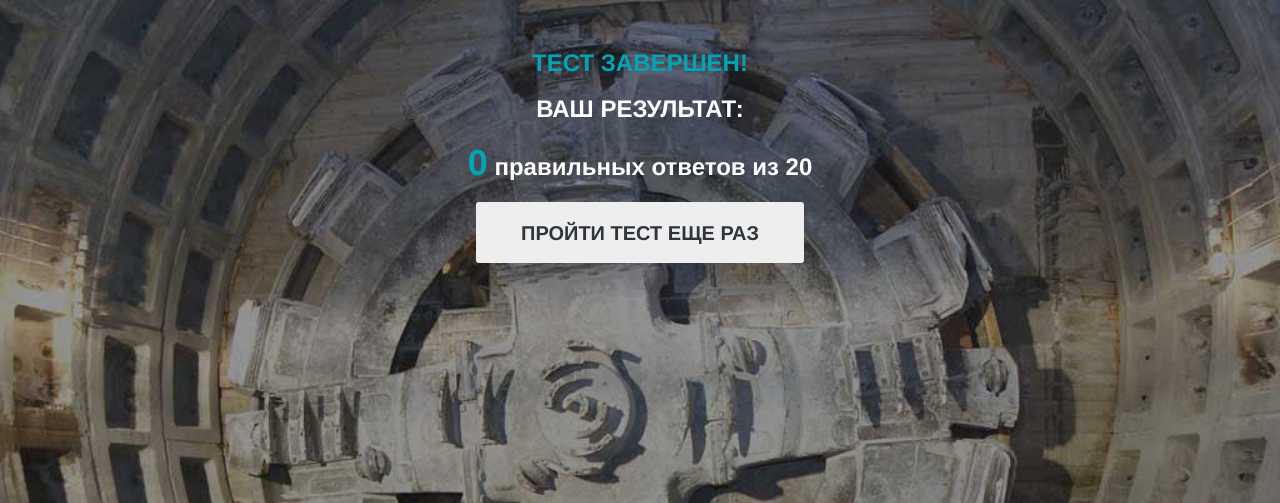
After one commit to konsta78/quiz, a Django app: page /results/ in a window 1280 px wide. The commit adds this page. Shown: the top 503 px of the page. Run offline with Django 3.2, Linux system fonts and the light colour scheme; parts of the project's set-up code (start-up, migrations or seed data) failed here and were passed over; some libraries are stand-ins or nearby versions.

Commit message:
очередной рефакторинг html... добавлена страница с результатами

```diff
--- a/quiz/static/quiz/custom.css
+++ b/quiz/static/quiz/custom.css
@@ -7,6 +7,11 @@
 .cellspacing{
 	border-collapse: separate;
 	border-spacing: 30px 30px;
+	width: 100%;
+}
+.cellspacing-0{
+	border-collapse: separate;
+	border-spacing: 0px 0px;
 	width: 100%;
 }
 .divnew {
@@ -76,14 +81,14 @@
 	padding: 5px;
 	background-color:rgba(0, 0, 0, 0.4);
 	}
+.bgtrans-40 {
+	border: 0px solid #333; /* Граница вокруг ячеек */
+	padding: 0px;
+	background-color:rgba(0, 0, 0, 0.4);
+	}
 
 body {
   background-repeat: no-repeat;
   background-attachment: fixed;
   background-size: cover;
 }
-
-.ans_img {
-    width: 337px;
-   	height: auto;
-}
--- a/quiz/static/quiz/style.css
+++ b/quiz/static/quiz/style.css
@@ -4,7 +4,7 @@ body {
 
 .section6 {
 	text-align: center;
-    margin-top: 30px;
+    margin-top: 50px;
     padding-left: 100px;
     padding-right: 100px;
 	height: auto;
--- a/quiz/templates/quiz/quiz.html
+++ b/quiz/templates/quiz/quiz.html
@@ -11,7 +11,10 @@
 
 	<form method="post">
 		{% csrf_token %}
-		<table class="cellspacing ">
+
+		<input type="hidden" name="right_answer" value="{{ question.r_ans }}">
+
+		<table class="cellspacing">
 			<tr>
 				<td width="50%" align="right">
 					<button name="ans_but" value="1" class="btn btn-xlg c-btn-ms-green butwidth">
--- /dev/null
+++ b/quiz/templates/quiz/results.html
@@ -0,0 +1,32 @@
+{% extends "quiz/base.html" %}
+{% load static %}
+
+{% block content %}
+
+<div class="section6 revealator-zoomin revealator-delay1 revealator-once">
+	<h3 class="c-center c-font-uppercase c-font-bold c-font-ms-green">
+		Тест завершен!
+	</h3>
+	<h3 class="c-center c-font-uppercase c-font-bold c-font-white">
+			Ваш результат:
+		<h3 class="c-center c-font-bold c-font-ms-green">
+			<span class="c-font-36">{{ user_results }}</span>
+			<span class="c-font-white">
+		{% if user_results == 1 %}
+				правильный ответ
+		{% elif user_results == 2 or user_results == 3 or user_results == 4 %}
+				правильных ответа
+		{% else %}
+				правильных ответов
+		{% endif %}
+				из 20
+			</span>
+		</h3>
+	</h3>
+	<h3>
+	<a href="{% url 'home' %}" class="btn btn-xlg c-btn-ms-green c-font-uppercase c-font-bold">
+			<span class="c-font-20">Пройти тест еще раз</span></a>
+	</h3>
+</div>
+
+{% endblock %}
--- a/quiz/urls.py
+++ b/quiz/urls.py
@@ -1,7 +1,8 @@
 from django.urls import path
-from .views import IndexView, QuizView
+from .views import IndexView, QuizView, ResultsView
 
 urlpatterns = [
     path('', IndexView.as_view(), name='home'),
     path('quiz/', QuizView.as_view(), name='quiz'),
+    path('results/', ResultsView.as_view(), name='results'),
 ]
--- a/quiz/views.py
+++ b/quiz/views.py
@@ -1,4 +1,4 @@
-from django.shortcuts import render
+from django.shortcuts import render, redirect
 from django.views import View
 from .models import Question
 
@@ -10,6 +10,9 @@ class IndexView(View):
     """
     Отображение стартовой страницы
     """
+    user_r_a = 0
+    flag = 1
+
     def get(self, request):
         return render(request, 'quiz/index.html')
 
@@ -18,23 +21,42 @@ class QuizView(View):
     """
     Отображение страницы с вопросом и вариантами ответа
     """
+
     def check_num_question(self, request, template, **answer):
         num = request.GET.get("question")
+        img_style = 'height'
         if not num:
             num = 1
         else:
             num = int(num) + 1
             if num > num_of_questions["all_questions"]:
-                return render(request, 'quiz/index.html')
+                return redirect('results')
+            elif num in [5, 6]:
+                img_style = 'width'
 
-        context = {'question': Question.objects.get(pk=num), 'answer': answer}
+        context = {'question': Question.objects.get(pk=num), 'answer': answer, 'img_style': img_style}
         return render(request, template, context)
 
     def get(self, request):
+        IndexView.flag = 1
         num = self.check_num_question(request, 'quiz/quiz.html')
         return num
 
     def post(self, request):
-        answer = request.POST.get('ans_but')
+        if request.method == 'POST':
+            answer = request.POST.get('ans_but')
+            r = request.POST.get('right_answer')
+
+            if answer == r and IndexView.flag == 1:
+                IndexView.user_r_a += 1
+                IndexView.flag = 0
+
         num = self.check_num_question(request, 'quiz/answer.html', answer=answer)
         return num
+
+
+class ResultsView(View):
+    def get(self, request):
+        context = {'user_results': IndexView.user_r_a}
+        IndexView.user_r_a = 0
+        return render(request, 'quiz/results.html', context)
```
Also changed, not shown: quiz/templates/quiz/answer.html (+6 -2 lines), quiz/templates/quiz/index.html (+10 -0 lines).
